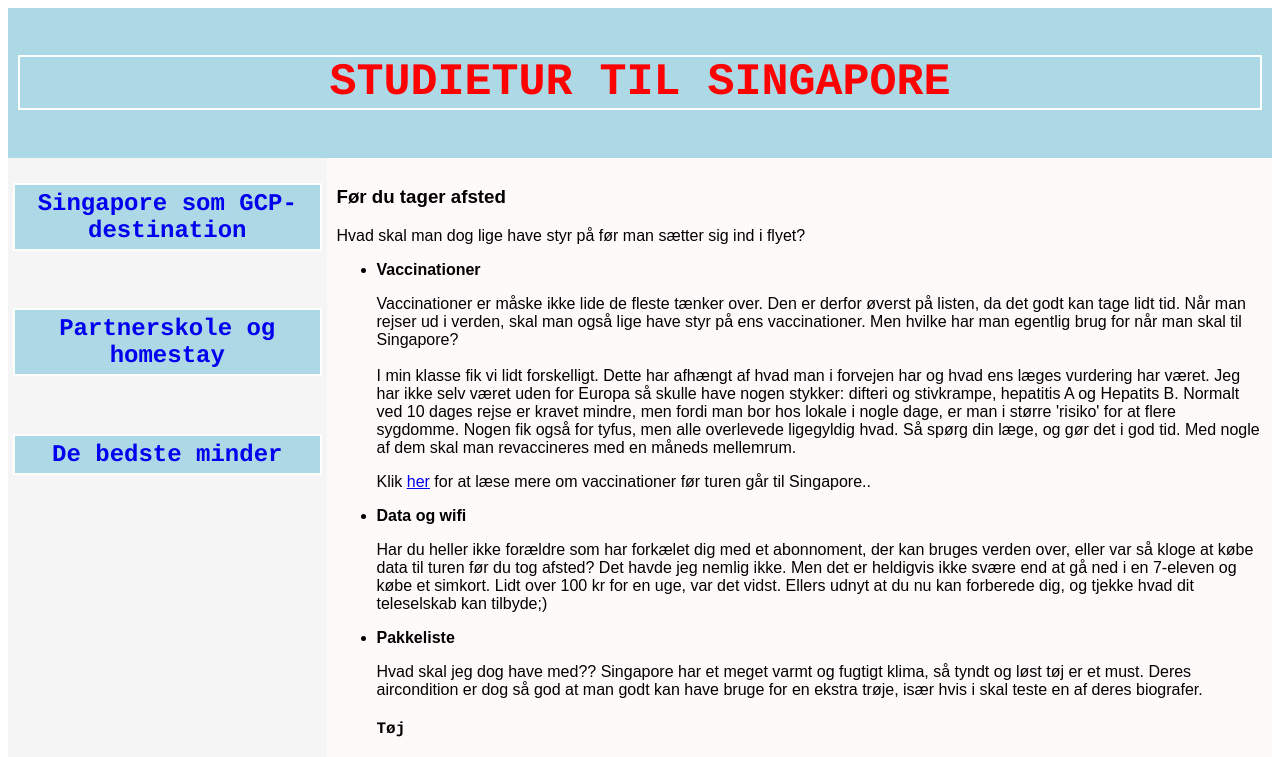
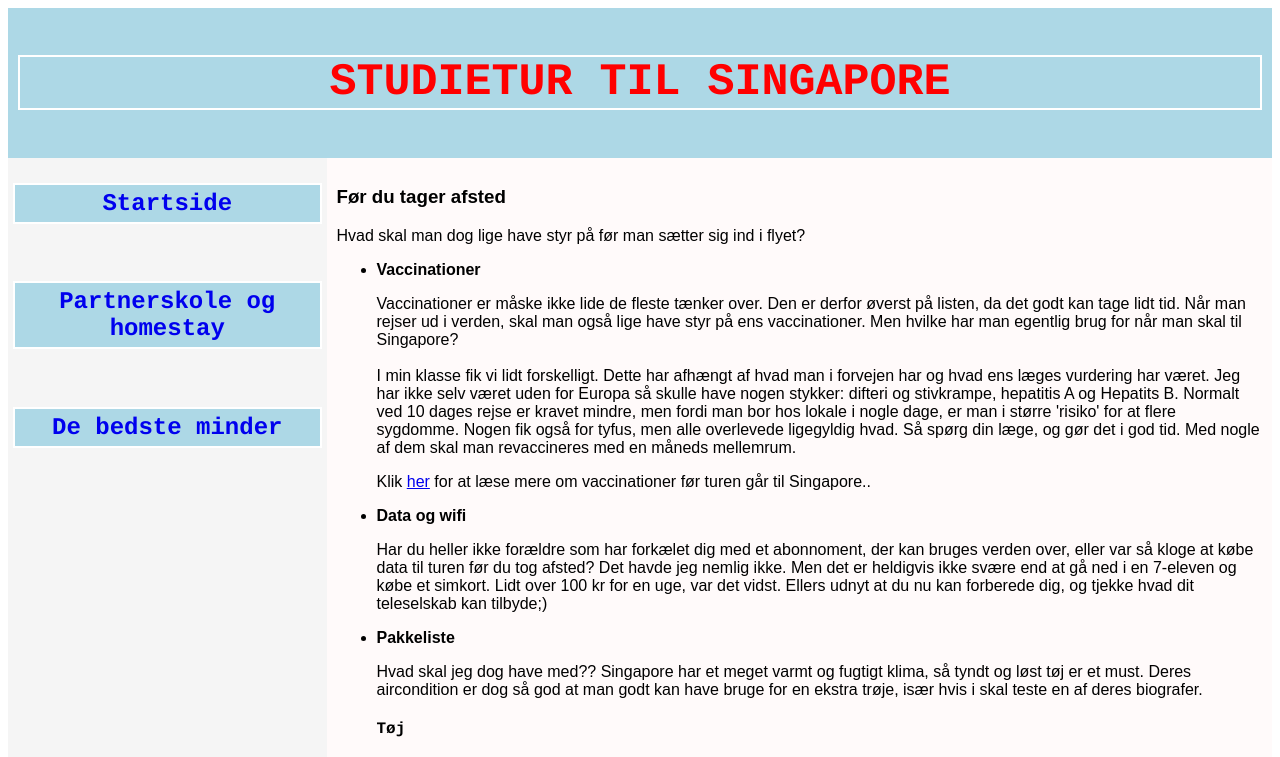
Before and after one commit to mathilde625j/mathilde625j.github.io, a plain HTML site: page side3.html in a window 1280 px wide. Shown: the top 757 px of the page. Drawn offline with Linux system fonts and the light colour scheme.

Commit message:
Update side3.html

```diff
--- a/side3.html
+++ b/side3.html
@@ -88,7 +88,7 @@ footer {
 <section>
   <nav>
     <ul>
-      <li><h2 class="city"><a href="index.html"style="text-decoration:none">Singapore som GCP-destination</a></h2></li>
+      <li><h2 class="city"><a href="index.html"style="text-decoration:none">Startside</a></h2></li>
       <br>
       <li><h2 class="city"><a href="side2.html"style="text-decoration:none">Partnerskole og homestay</a></h2></li>
       <br>
```
